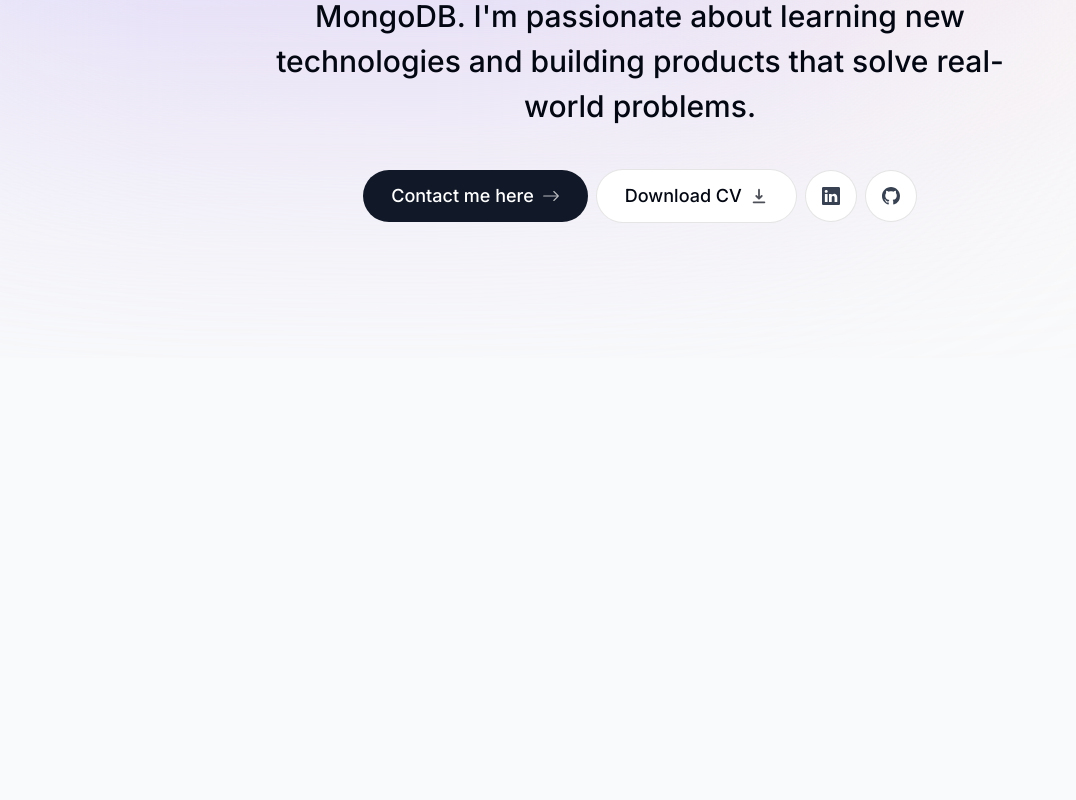
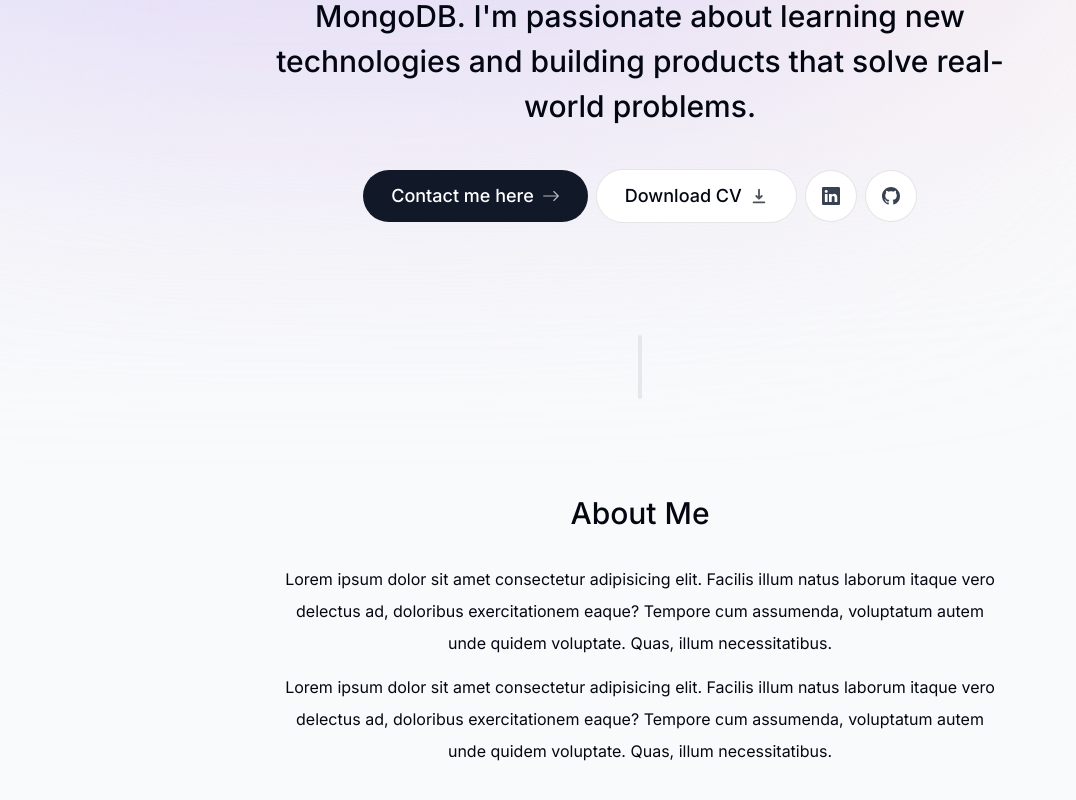
Before and after one commit to jaimevillegas/next-portfolio, a Next.js app: page / in a window 1280 px wide. Shown: the part 442-1242 px from the top of the page, without its empty margins (0-1076 px from the left). Before the commit the page ends 800 px from the top, so only its background shows below. Built offline with nearby package versions, Linux system fonts and the light colour scheme.

Commit message:
Add About component and SectionDivider

```diff
--- a/app/page.tsx
+++ b/app/page.tsx
@@ -1,9 +1,13 @@
+import About from "@/components/About";
 import Intro from "@/components/Intro";
+import SectionDivider from "@/components/SectionDivider";
 
 export default function Home() {
   return (
     <main className="flex items-center flex-col justify-center  px-4">
       <Intro />
+      <SectionDivider />
+      <About />
     </main>
   );
 }
--- /dev/null
+++ b/components/About.tsx
@@ -0,0 +1,33 @@
+"use client";
+
+import React from "react";
+import SectionHeader from "./SectionHeader";
+import { motion } from "framer-motion";
+
+function About() {
+  return (
+    <motion.section
+      initial={{ opacity: 0, y: 100 }}
+      animate={{ opacity: 1, y: 0 }}
+      transition={{ delay: 0.175 }}
+      className=" mb-28 max-w-[45rem] text-center leading-8 sm:mb-40"
+    >
+      <SectionHeader>about me</SectionHeader>
+      {/* //TODO: Add styling tags */}
+      <p className="mb-3">
+        Lorem ipsum dolor sit amet consectetur adipisicing elit. Facilis illum
+        natus laborum itaque vero delectus ad, doloribus exercitationem eaque?
+        Tempore cum assumenda, voluptatum autem unde quidem voluptate. Quas,
+        illum necessitatibus.
+      </p>
+      <p>
+        Lorem ipsum dolor sit amet consectetur adipisicing elit. Facilis illum
+        natus laborum itaque vero delectus ad, doloribus exercitationem eaque?
+        Tempore cum assumenda, voluptatum autem unde quidem voluptate. Quas,
+        illum necessitatibus.
+      </p>
+    </motion.section>
+  );
+}
+
+export default About;
--- a/components/Intro.tsx
+++ b/components/Intro.tsx
@@ -46,7 +46,7 @@ function Intro() {
         </div>
       </div>
 
-      <motion.p
+      <motion.h1
         initial={{ opacity: 0, y: 100 }}
         animate={{ opacity: 1, y: 0 }}
         className="mb-10 mt-4 px-4 font-medium text-2xl !leading-[1.5] sm:text-3xl"
@@ -56,7 +56,7 @@ function Intro() {
         Tailwind CSS. I also have experience working with Node.js, Express, and
         MongoDB. I&apos;m passionate about learning new technologies and
         building products that solve real-world problems.
-      </motion.p>
+      </motion.h1>
 
       <motion.div
         initial={{ opacity: 0, y: 100 }}
@@ -81,10 +81,18 @@ function Intro() {
           Download CV{" "}
           <HiDownload className="group-hover:translate-x-1 transition opacity-70 " />
         </a>
-        <a className="bg-white p-4 flex text-gray-700 items-center gap-2 rounded-full focus:scale-110 hover:scale-110 active:scale-105 transition group border border-black/10">
+        <a
+          href="http://linkedin.com"
+          target="_blank"
+          className="bg-white p-4 flex text-gray-700 items-center gap-2 rounded-full focus:scale-110 hover:scale-110 hover:text-gray-950 active:scale-105 transition group border border-black/10"
+        >
           <BsLinkedin />
         </a>
-        <a className="bg-white p-4 flex text-gray-700 items-center gap-2 rounded-full focus:scale-110 hover:scale-110 active:scale-105 transition group border border-black/10">
+        <a
+          href="http://github.com"
+          target="_blank"
+          className="bg-white p-4 flex text-gray-700 items-center gap-2 rounded-full focus:scale-110 hover:scale-110 hover:text-gray-950 active:scale-105 transition group border border-black/10"
+        >
           <BsGithub />
         </a>
       </motion.div>
--- /dev/null
+++ b/components/Projects.tsx
@@ -0,0 +1,7 @@
+import React from "react";
+
+function Projects() {
+  return <div>Projects</div>;
+}
+
+export default Projects;
--- /dev/null
+++ b/components/SectionDivider.tsx
@@ -0,0 +1,19 @@
+"use client";
+
+import React from "react";
+import { motion } from "framer-motion";
+
+function SectionDivider() {
+  return (
+    <motion.div
+      initial={{ opacity: 0, y: 100 }}
+      animate={{ opacity: 1, y: 0 }}
+      transition={{
+        delay: 0.125,
+      }}
+      className="bg-gray-200 mb-24 h-16 w-1 rounded-full hidden sm:block"
+    ></motion.div>
+  );
+}
+
+export default SectionDivider;
--- /dev/null
+++ b/components/SectionHeader.tsx
@@ -0,0 +1,7 @@
+import React from "react";
+
+function SectionHeader({ children }: { children: string }) {
+  return <h2 className="text-3xl mb-8 font-medium capitalize">{children}</h2>;
+}
+
+export default SectionHeader;
```
